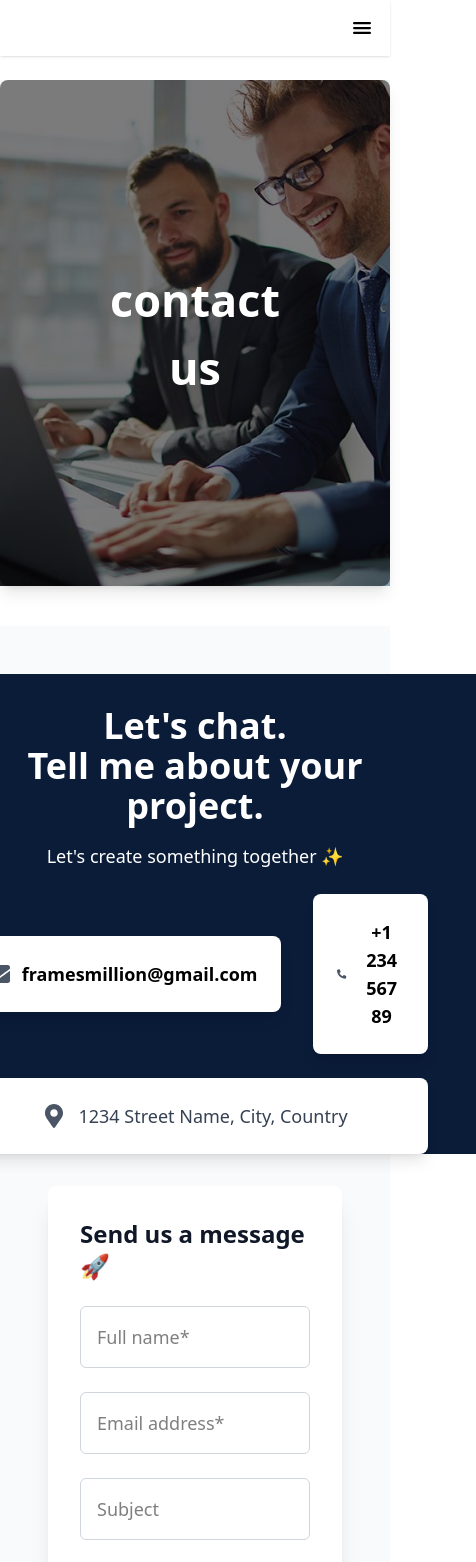
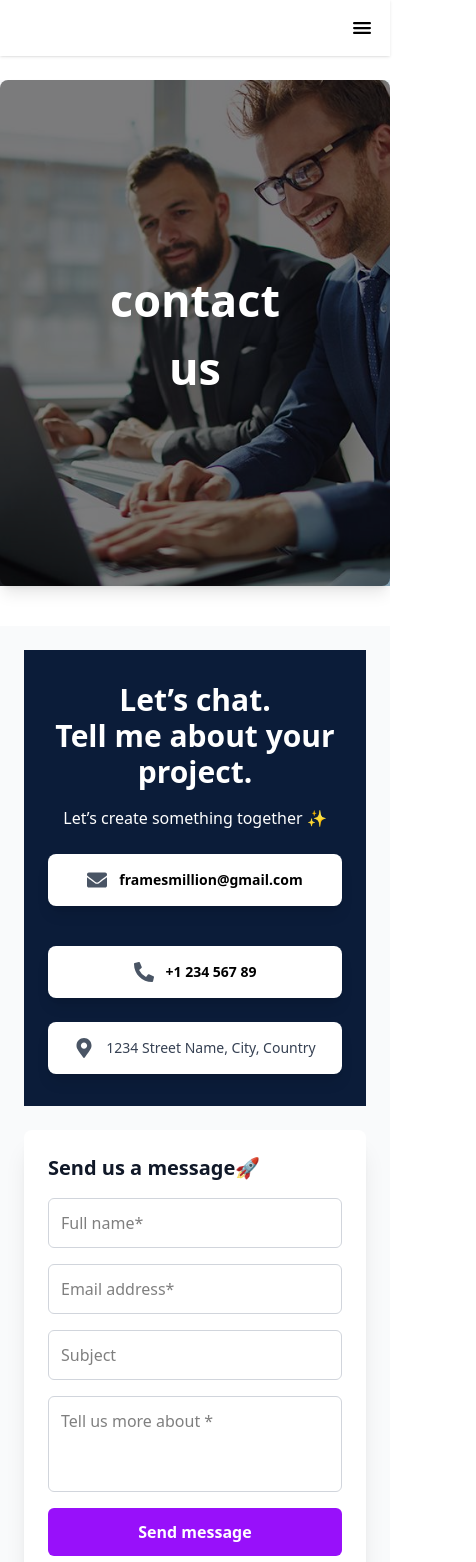
Before and after one commit to Payshia-Software-Solutions/ukcas, a Next.js app in the folder client/: page /contact in a window 390 px wide. Shown: the top 1562 px of the page, 476 px wide, since content can reach past the window. Built offline with nearby package versions, Linux system fonts and the light colour scheme.

Commit message:
fix the problems

```diff
--- a/client/app/about/page.tsx
+++ b/client/app/about/page.tsx
@@ -1,4 +1,4 @@
-import WelcomeMessage from '@/components/AboutPage/WelcomeMessage'
+
 import SectionHeader from '@/components/Common/SectionHeader';
 import WhyChooseUs from '@/components/WhyChooseUs';
 import React from 'react'
@@ -13,7 +13,7 @@ const Page: React.FC = () => {
          imgURL="/assets/about/headerimage.jpg"
          title='About Us '
         />
-        <WelcomeMessage/>
+        {/* <WelcomeMessage/> */}
 
         <AboutSection/>
         <CounterSection/>
--- /dev/null
+++ b/client/app/services/page.tsx
@@ -0,0 +1,23 @@
+
+import SectionHeader from '@/components/Common/SectionHeader';
+
+import React from 'react'
+
+
+const Page: React.FC = () => {
+  return (
+    <div className='mt-20'>
+        <SectionHeader
+         imgURL="/assets/about/headerimage.jpg"
+         title='About Us '
+        />
+
+
+
+
+
+    </div>
+  )
+}
+
+export default Page;
--- a/client/components/CertificateVerification/CertificateVerification.tsx
+++ b/client/components/CertificateVerification/CertificateVerification.tsx
@@ -2,7 +2,7 @@
 
 import React from 'react';
 import { useRouter } from 'next/navigation';
-
+import Image from 'next/image';
 
 const CertificateVerification = () => {
   const router = useRouter();
@@ -23,7 +23,15 @@ const CertificateVerification = () => {
 
       {/* Main Content */}
       <div className="relative z-10 bg-gray-200 bg-opacity-95 p-12 rounded-xl shadow-lg w-full max-w-lg text-center">
-        <img src="/assets/images/samplelogo.png" alt="Logo" className="mx-auto mb-4" />
+        {/* Updated Image component */}
+        <Image
+          src="/assets/images/samplelogo.png"
+          alt="Logo"
+          width={150}
+          height={100}
+          className="mx-auto mb-4"
+          priority
+        />
 
         <h2 className="text-2xl font-bold mb-4">Certificate Verification</h2>
 
--- a/client/components/ContactForm.tsx
+++ b/client/components/ContactForm.tsx
@@ -3,73 +3,67 @@ import { FaPhoneAlt, FaMapMarkerAlt, FaEnvelope } from "react-icons/fa";
 
 const ContactForm: React.FC = () => {
   return (
-    <section className="flex flex-col md:flex-row items-center justify-center min-h-screen bg-gray-50 p-12">
+    <section className="flex flex-col md:flex-row items-center justify-center min-h-screen bg-gray-50 p-6 md:p-12">
       {/* Left Section */}
-      <div className="md:w-auto h-[30rem] px-12 py-8 text-center bg-[#0b1c39] md:text-left mb-8 md:mb-0">
-        <h2 className="text-4xl md:text-5xl font-bold text-white">
-          Let's chat.<br /> Tell me about your project.
+      <div className="md:w-auto h-auto md:h-[30rem] px-6 md:px-12 py-8 text-center bg-[#0b1c39] md:text-left mb-6 md:mb-0 w-full">
+        <h2 className="text-3xl md:text-5xl font-bold text-white">
+          Let&rsquo;s chat.<br /> Tell me about your project.
         </h2>
-        <p className="text-white mt-4 text-lg">Let's create something together ✨</p>
+        <p className="text-white mt-4 text-base md:text-lg">Let&rsquo;s create something together ✨</p>
 
-        <div className="flex justify-between items-center gap-8">
+        <div className="flex flex-col md:flex-row justify-center md:justify-start items-center md:items-start gap-4 md:gap-8">
           {/* Email */}
-          <div className="mt-6 flex items-center justify-center flex-grow md:justify-start bg-white shadow-lg p-6 rounded-lg">
-            <FaEnvelope className="text-gray-600 mr-3 text-2xl" />
-            <a
-              href="mailto:framesmillion@gmail.com"
-              className="text-black font-semibold text-lg"
-            >
+          <div className="mt-6 flex items-center justify-center w-full md:w-auto bg-white shadow-lg p-4 md:p-6 rounded-lg">
+            <FaEnvelope className="text-gray-600 mr-3 text-xl md:text-2xl" />
+            <a href="mailto:framesmillion@gmail.com" className="text-black font-semibold text-sm md:text-lg">
               framesmillion@gmail.com
             </a>
           </div>
 
           {/* Phone */}
-          <div className="mt-6 flex items-center justify-center md:justify-start bg-white shadow-lg p-6 rounded-lg">
-            <FaPhoneAlt className="text-gray-600 mr-3 text-2xl" />
-            <a
-              href="tel:+123456789"
-              className="text-black font-semibold text-lg"
-            >
+          <div className="mt-6 flex items-center justify-center w-full md:w-auto bg-white shadow-lg p-4 md:p-6 rounded-lg">
+            <FaPhoneAlt className="text-gray-600 mr-3 text-xl md:text-2xl" />
+            <a href="tel:+123456789" className="text-black font-semibold text-sm md:text-lg">
               +1 234 567 89
             </a>
           </div>
         </div>
 
         {/* Address */}
-        <div className="mt-6 flex items-center justify-center md:justify-start bg-white shadow-lg p-6 rounded-lg">
-          <FaMapMarkerAlt className="text-gray-600 mr-3 text-2xl" />
-          <span className="text-gray-700 text-lg">1234 Street Name, City, Country</span>
+        <div className="mt-6 flex items-center justify-center md:justify-start bg-white shadow-lg p-4 md:p-6 rounded-lg w-full">
+          <FaMapMarkerAlt className="text-gray-600 mr-3 text-xl md:text-2xl" />
+          <span className="text-gray-700 text-sm md:text-lg">1234 Street Name, City, Country</span>
         </div>
       </div>
 
       {/* Right Section (Form) */}
-      <div className="md:w-2/3 bg-white shadow-xl rounded-lg p-8 w-full max-w-xl">
-        <h3 className="text-2xl font-semibold text-gray-900 mb-6">
+      <div className="md:w-2/3 bg-white shadow-xl rounded-lg p-6 md:p-8 w-full max-w-xl">
+        <h3 className="text-xl md:text-2xl font-semibold text-gray-900 mb-4 md:mb-6">
           Send us a message🚀
         </h3>
-        <form className="flex flex-col space-y-6">
+        <form className="flex flex-col space-y-4 md:space-y-6">
           <input
             type="text"
             placeholder="Full name*"
-            className="border border-gray-300 p-4 rounded-md text-lg focus:outline-none focus:ring-2 focus:ring-purple-500"
+            className="border border-gray-300 p-3 md:p-4 rounded-md text-base md:text-lg focus:outline-none focus:ring-2 focus:ring-purple-500"
           />
           <input
             type="email"
             placeholder="Email address*"
-            className="border border-gray-300 p-4 rounded-md text-lg focus:outline-none focus:ring-2 focus:ring-purple-500"
+            className="border border-gray-300 p-3 md:p-4 rounded-md text-base md:text-lg focus:outline-none focus:ring-2 focus:ring-purple-500"
           />
           <input
             type="text"
             placeholder="Subject"
-            className="border border-gray-300 p-4 rounded-md text-lg focus:outline-none focus:ring-2 focus:ring-purple-500"
+            className="border border-gray-300 p-3 md:p-4 rounded-md text-base md:text-lg focus:outline-none focus:ring-2 focus:ring-purple-500"
           />
           <textarea
             placeholder="Tell us more about *"
-            className="border border-gray-300 p-4 rounded-md text-lg h-32 resize-none focus:outline-none focus:ring-2 focus:ring-purple-500"
+            className="border border-gray-300 p-3 md:p-4 rounded-md text-base md:text-lg h-24 md:h-32 resize-none focus:outline-none focus:ring-2 focus:ring-purple-500"
           ></textarea>
           <button
             type="submit"
-            className="bg-purple-600 text-white font-semibold p-4 rounded-md text-lg hover:bg-purple-700 transition duration-300"
+            className="bg-purple-600 text-white font-semibold p-3 md:p-4 rounded-md text-base md:text-lg hover:bg-purple-700 transition duration-300"
           >
             Send message
           </button>
```
